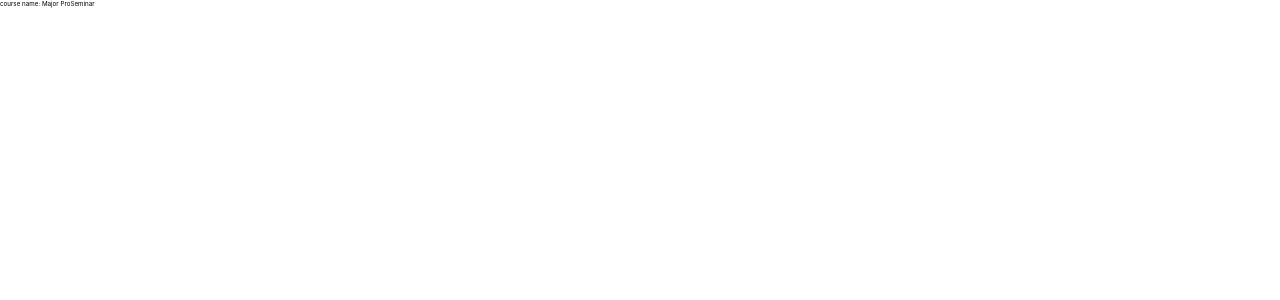
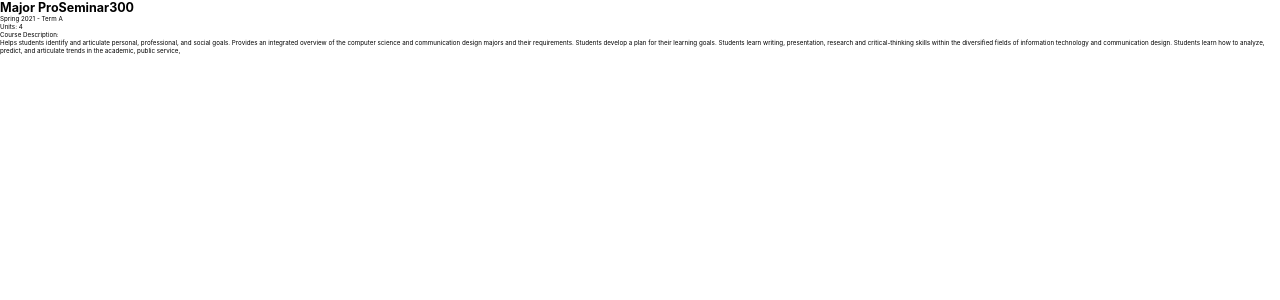
Before and after one commit to carlosdlroca/csumb-ilp, a Next.js app: page /courses/300 in a window 1280 px wide. Shown: the top 300 px of the page. Built offline with nearby package versions, Linux system fonts and the light colour scheme.

Commit message:
add project details to course page

```diff
--- a/pages/courses/[course].js
+++ b/pages/courses/[course].js
@@ -1,4 +1,5 @@
 import Head from "next/head";
+import { render } from "react-dom";
 import styles from "../../styles/CoursePage.module.css";
 
 export default function Courses({ course }) {
@@ -10,9 +11,64 @@ export default function Courses({ course }) {
                 </title>
                 <link rel='icon' href='/favicon.ico' />
             </Head>
-            <main className={styles.main}>course name: {course.name}</main>
+            <main className={styles.main}>
+                <header className={styles.header}>
+                    <h1 className={styles.courseName}>
+                        {course.name}
+                        <span className={styles.courseNumber}>
+                            {course.number}
+                        </span>
+                    </h1>
+                    <div className={styles.courseDetails}>
+                        <p className={styles.courseTerm}>{course.term}</p>
+                        <p className={styles.courseUnits}>
+                            Units:&nbsp;{course.units}
+                        </p>
+                    </div>
+                </header>
+                <div className={styles.description}>
+                    <p>Course Description:</p> {course.description}
+                </div>
+                {course.projects && (
+                    <Projects
+                        projects={course.projects}
+                        courseNumber={course.number}
+                    />
+                )}
+            </main>
         </div>
     );
+}
+
+function Projects({ projects, courseNumber }) {
+    return (
+        <div className={styles.projects}>
+            {projects.map((project) => (
+                <div className={styles.project}>
+                    <h2 className={styles.projectTitle}>{project.title}</h2>
+                    <p className={styles.projectDescription}>
+                        {project.description}
+                    </p>
+                    <ProjectEmbed {...project} courseNumber={courseNumber} />
+                </div>
+            ))}
+        </div>
+    );
+}
+
+function ProjectEmbed({ courseNumber, type, ...details }) {
+    switch (type) {
+        case "pdf":
+            return (
+                <iframe
+                    className={styles.projectEmbed}
+                    src={`/courseFiles/${courseNumber}/${details.fileName}`}
+                    width='100%'
+                ></iframe>
+            );
+        default:
+            return <p>No project</p>;
+    }
 }
 
 export async function getStaticProps(ctx) {
```
